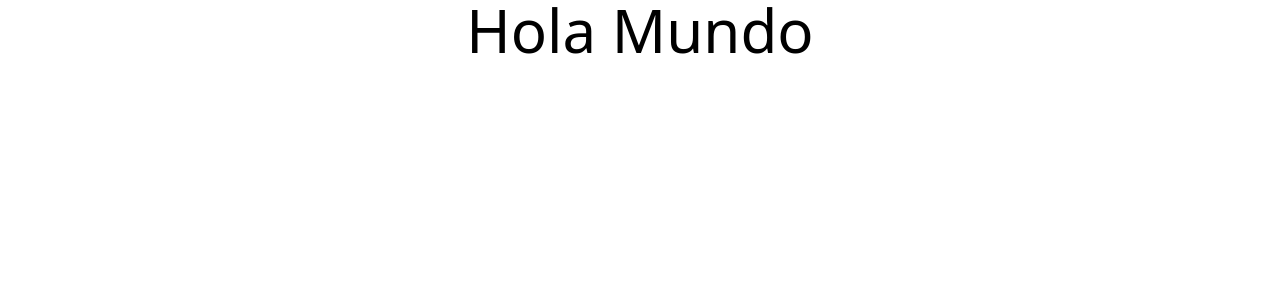
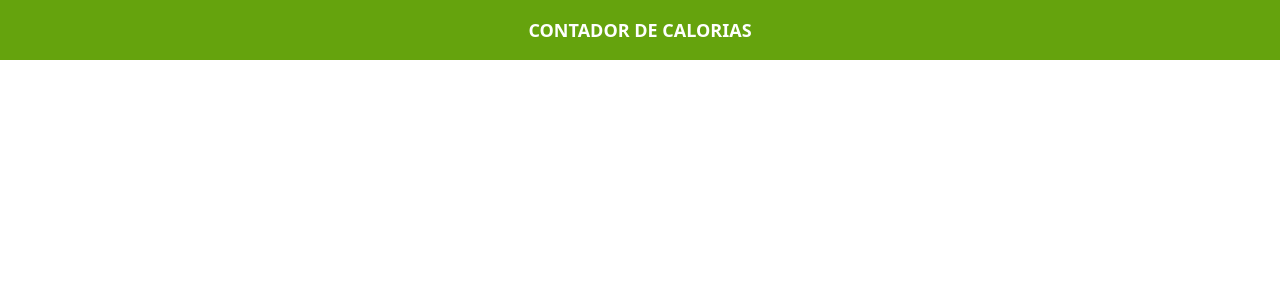
Before and after one commit to JmAtochePascual/ContadorCalorias-React-TS, a React (Vite) app: page / in a window 1280 px wide. Shown: the top 300 px of the page. Built offline with nearby package versions, Linux system fonts and the light colour scheme.

Commit message:
feat: :sparkles: Crea el componente Header

```diff
--- a/index.html
+++ b/index.html
@@ -1,12 +1,12 @@
 <!doctype html>
-<html lang="en">
+<html lang="es">
 <head>
   <meta charset="UTF-8" />
   <link rel="icon" type="image/svg+xml" href="/vite.svg" />
   <meta name="viewport" content="width=device-width, initial-scale=1.0" />
   <title>Contador de Calorias + React + TS</title>
 </head>
-<body>
+<body class="bg-gray-200">
   <div id="root"></div>
   <script type="module" src="/src/main.tsx"></script>
 </body>
--- a/src/App.tsx
+++ b/src/App.tsx
@@ -1,9 +1,10 @@
+import Header from "./components/Header"
 
 function App() {
 
   return (
     <>
-      <h1 className="text-center text-6xl">Hola Mundo</h1>
+      <Header />
     </>
   )
 }
--- /dev/null
+++ b/src/components/Header.tsx
@@ -0,0 +1,14 @@
+
+const Header = () => {
+  return (
+    <header className="p-4 bg-lime-600">
+      <div className="w-11/12 max-w-4xl mx-auto">
+        <h1 className="text-lg text-center text-white font-bold uppercase">
+          Contador de Calorias
+        </h1>
+      </div>
+    </header>
+  )
+}
+
+export default Header
```
